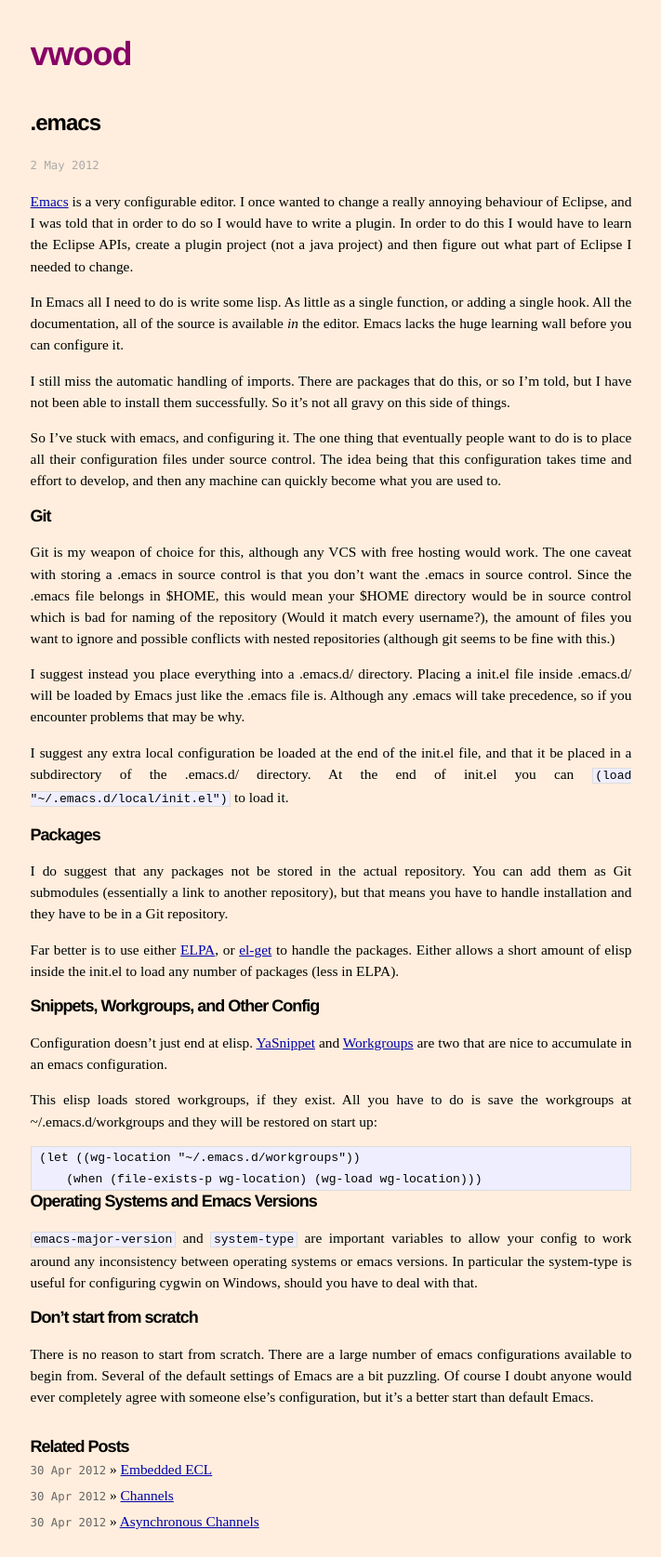
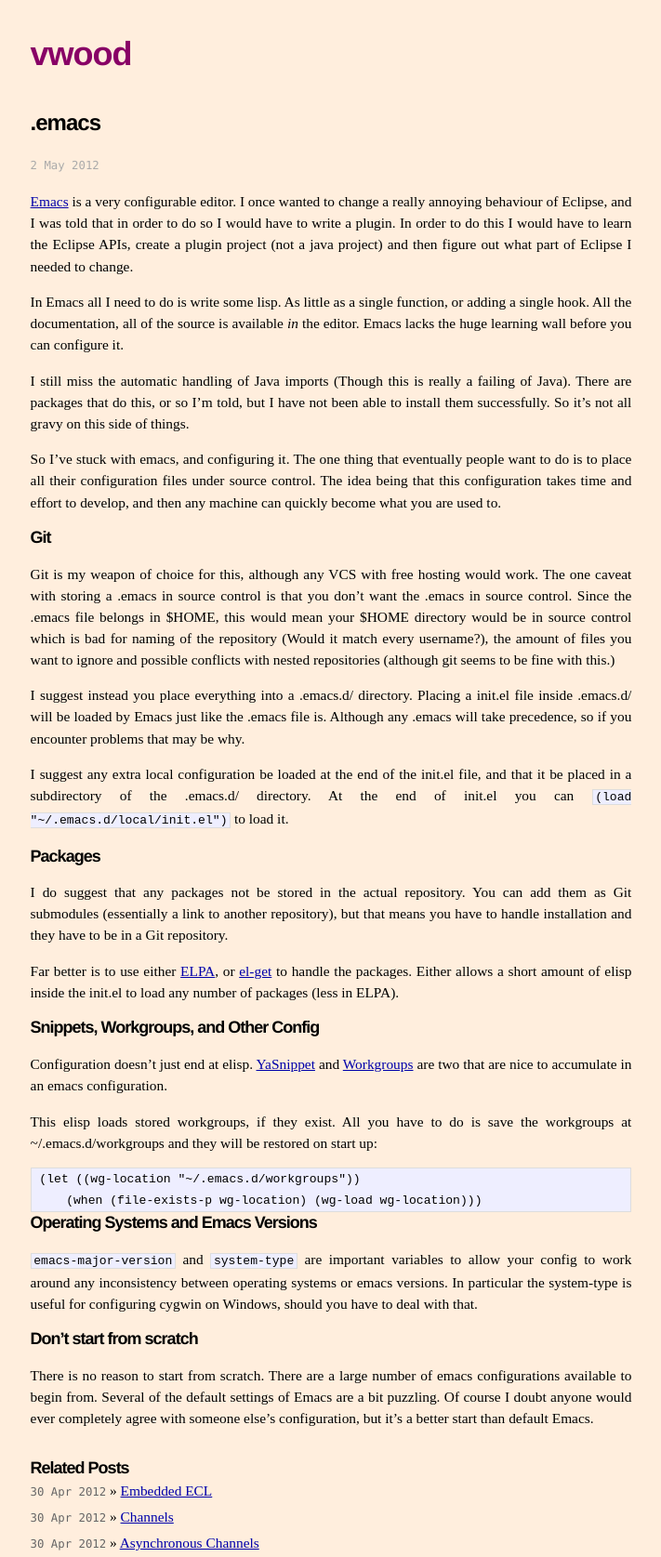
Before and after one commit to vwood/vwood.github.com, a Jekyll site: the page built from _posts/2012-5-2-dot-emacs.md, in a window 1280 px wide. Shown: the whole page at 93% size, without its empty margins (284-995 px from the left). Built offline with Jekyll 4.4.1, drawn with Linux system fonts in a browser that asks for light colours; before the commit the page ends 1652 px from its top, so only the background shows below that.

Commit message:
More stuff.

```diff
--- a/_posts/2012-5-2-dot-emacs.md
+++ b/_posts/2012-5-2-dot-emacs.md
@@ -12,7 +12,7 @@
 
 In Emacs all I need to do is write some lisp. As little as a single function, or adding a single hook. All the documentation, all of the source is available *in* the editor. Emacs lacks the huge learning wall before you can configure it.
 
-I still miss the automatic handling of imports. There are packages that do this, or so I'm told, but I have not been able to install them successfully. So it's not all gravy on this side of things.
+I still miss the automatic handling of Java imports (Though this is really a failing of Java). There are packages that do this, or so I'm told, but I have not been able to install them successfully. So it's not all gravy on this side of things.
 
 So I've stuck with emacs, and configuring it. The one thing that eventually people want to do is to place all their configuration files under source control. The idea being that this configuration takes time and effort to develop, and then any machine can quickly become what you are used to.
 
```
